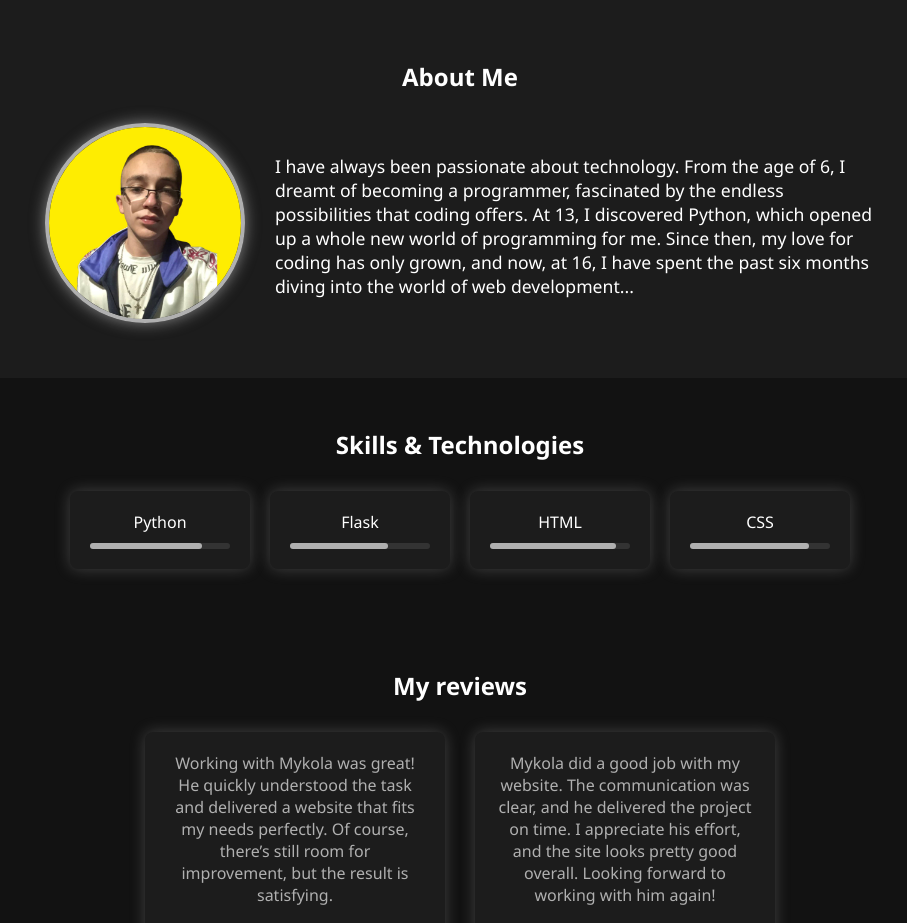
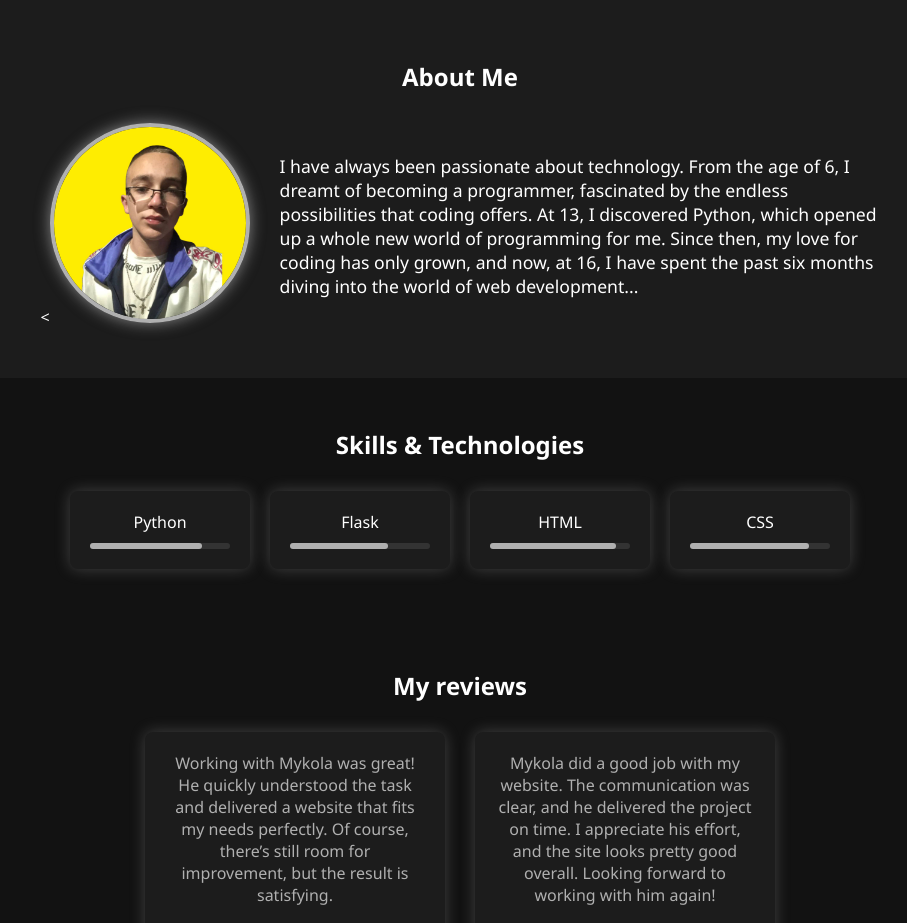
Before and after one commit to nikoshows/myportfolio, a plain HTML site: page index.html in a window 1280 px wide. Shown: the part 820-1743 px from the top of the page, without its empty margins (180-1087 px from the left). Drawn offline with Linux system fonts and the light colour scheme.

Commit message:
Update index.html

```diff
--- a/index.html
+++ b/index.html
@@ -338,7 +338,7 @@
     <h2>About Me</h2>
     <div class="profile-container">
       <div class="profile-image">
-        <img src="https://raw.githubusercontent.com/nikoshows/myportfolio/3136bddc402e49aa8b97203c1d4ba5c8d2220f81/photo_5440516498289456552_y%20(1).jpg" alt="Avatar" class="avatar"/>
+        <<img src="https://raw.githubusercontent.com/nikoshows/myportfolio/3136bddc402e49aa8b97203c1d4ba5c8d2220f81/photo_5440516498289456552_y%20(1).jpg" alt="Avatar" class="avatar"/>
 
       </div>
       <div class="profile-info">
```
